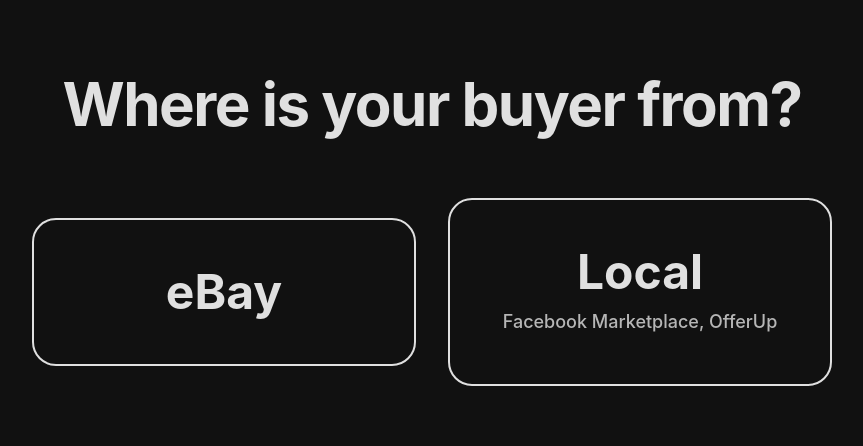
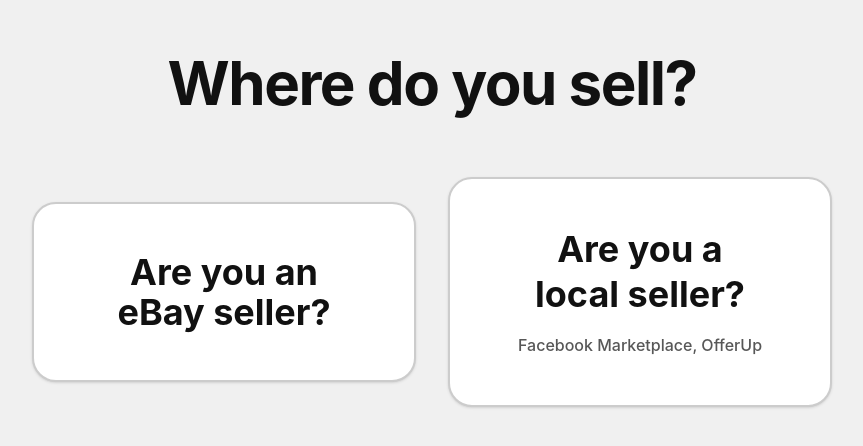
Before and after one commit to yyss8/IsBuyerLegit, a React (Vite) app: page / in a window 1280 px wide. Shown: the part 170-616 px from the top of the page, without its empty margins (208-1071 px from the left). Built offline with nearby package versions, Linux system fonts and the light colour scheme.

Commit message:
feat/styling: update routing to light mode with adjusted copy

```diff
--- a/note/AI.md
+++ b/note/AI.md
@@ -38,3 +38,23 @@
   - `npm run preview`: Preview static build outputs.
 
 **Status**: Completed. Setup scripts generated, initialized, and verified.
+
+---
+
+## Task: Light Mode UX & Copy Update (March 1, 2026)
+
+**Objective**:
+Convert the wizard to a robust light mode aesthetic and update copy framing.
+
+**Implementation Details**:
+- **Aesthetic Shift**: Transitioned from Dark Mode to Light Mode.
+  - Background: Soft off-white `#F0F0F0` configured centrally in `:root`.
+  - Text: Near black `#111111` for high contrast readability.
+- **Copy Changes**:
+  - Headline adjusted to "Where do you sell?"
+  - Selection cards refocused sequentially as queries: "Are you an eBay seller?" and "Are you a local seller?"
+- **Accents**:
+  - Hover states retained "Amex Gold" concept using classical `#D4AF37`.
+  - Replaced inverted backgrounds with subtle elevated `.shadow-sm` and ring borders on hover to maintain elegant interactivity in light mode.
+
+**Status**: Applied and verified via manual Vite inspection.
--- a/src/PlatformRouting.jsx
+++ b/src/PlatformRouting.jsx
@@ -5,15 +5,15 @@
 
   const handleSelect = (platform) => {
     setSelectedPlatform(platform);
-    console.log(`Where is your buyer from? | User selected: ${platform}`);
+    console.log(`Are you an eBay/local seller? | User selected: ${platform}`);
   };
 
   return (
-    <div className="min-h-screen bg-[#111111] text-[#E0E0E0] flex flex-col items-center justify-center p-6 font-sans">
+    <div className="min-h-screen bg-[#F0F0F0] text-[#111111] flex flex-col items-center justify-center p-6 font-sans">
       <div className="max-w-4xl w-full text-center space-y-16">
         {/* Headline */}
         <h1 className="text-5xl md:text-6xl font-bold tracking-tight">
-          Where is your buyer from?
+          Where do you sell?
         </h1>
 
         {/* Cards Row */}
@@ -22,29 +22,29 @@
           {/* Card A: eBay */}
           <button
             onClick={() => handleSelect('eBay')}
-            className={`flex-1 w-full max-w-sm p-12 rounded-3xl border-2 transition-all duration-300 transform hover:scale-105 hover:border-[#FFC107] hover:text-[#FFC107] hover:bg-[#1A1A1A] group focus:outline-none focus:ring-4 focus:ring-[#FFC107]/50 ${
+            className={`flex-1 w-full max-w-sm p-12 rounded-3xl border-2 transition-all duration-300 transform hover:scale-105 hover:border-[#D4AF37] hover:text-[#D4AF37] group focus:outline-none focus:ring-4 focus:ring-[#D4AF37]/50 shadow-sm hover:shadow-md ${
               selectedPlatform === 'eBay'
-                ? 'border-[#FFC107] text-[#FFC107] bg-[#1A1A1A]'
-                : 'border-[#E0E0E0] text-[#E0E0E0] bg-transparent'
+                ? 'border-[#D4AF37] text-[#D4AF37] bg-white ring-1 ring-[#D4AF37]'
+                : 'border-[#CCCCCC] text-[#111111] bg-white'
             }`}
           >
             <div className="flex flex-col items-center justify-center h-full">
-              <span className="text-4xl md:text-5xl font-bold">eBay</span>
+              <span className="text-3xl md:text-4xl font-bold">Are you an<br/>eBay seller?</span>
             </div>
           </button>
 
           {/* Card B: Local */}
           <button
             onClick={() => handleSelect('Local')}
-            className={`flex-1 w-full max-w-sm p-12 rounded-3xl border-2 transition-all duration-300 transform hover:scale-105 hover:border-[#FFC107] hover:text-[#FFC107] hover:bg-[#1A1A1A] group focus:outline-none focus:ring-4 focus:ring-[#FFC107]/50 ${
+            className={`flex-1 w-full max-w-sm p-12 rounded-3xl border-2 transition-all duration-300 transform hover:scale-105 hover:border-[#D4AF37] hover:text-[#D4AF37] group focus:outline-none focus:ring-4 focus:ring-[#D4AF37]/50 shadow-sm hover:shadow-md ${
               selectedPlatform === 'Local'
-                ? 'border-[#FFC107] text-[#FFC107] bg-[#1A1A1A]'
-                : 'border-[#E0E0E0] text-[#E0E0E0] bg-transparent'
+                ? 'border-[#D4AF37] text-[#D4AF37] bg-white ring-1 ring-[#D4AF37]'
+                : 'border-[#CCCCCC] text-[#111111] bg-white'
             }`}
           >
-            <div className="flex flex-col items-center justify-center h-full space-y-3">
-              <span className="text-4xl md:text-5xl font-bold">Local</span>
-              <span className="text-base md:text-lg opacity-80 group-hover:opacity-100 transition-opacity font-medium">
+            <div className="flex flex-col items-center justify-center h-full space-y-4">
+              <span className="text-3xl md:text-4xl font-bold leading-tight">Are you a<br/>local seller?</span>
+              <span className="text-sm md:text-base opacity-70 group-hover:opacity-100 transition-opacity font-medium group-hover:text-[#D4AF37]">
                 Facebook Marketplace, OfferUp
               </span>
             </div>
--- a/src/index.css
+++ b/src/index.css
@@ -1,6 +1,6 @@
 @import "tailwindcss";
 
 :root {
-  background-color: #111111;
-  color: #E0E0E0;
+  background-color: #F0F0F0;
+  color: #111111;
 }
```
